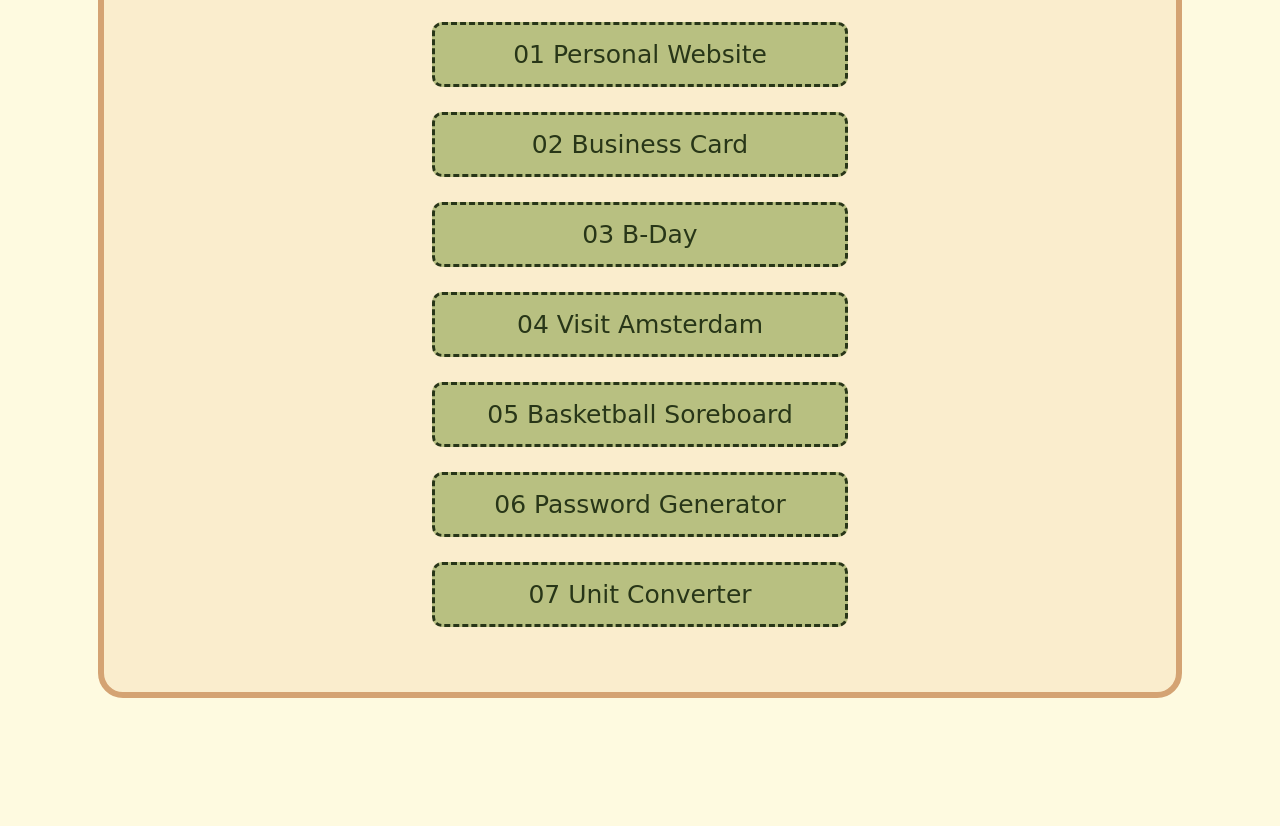
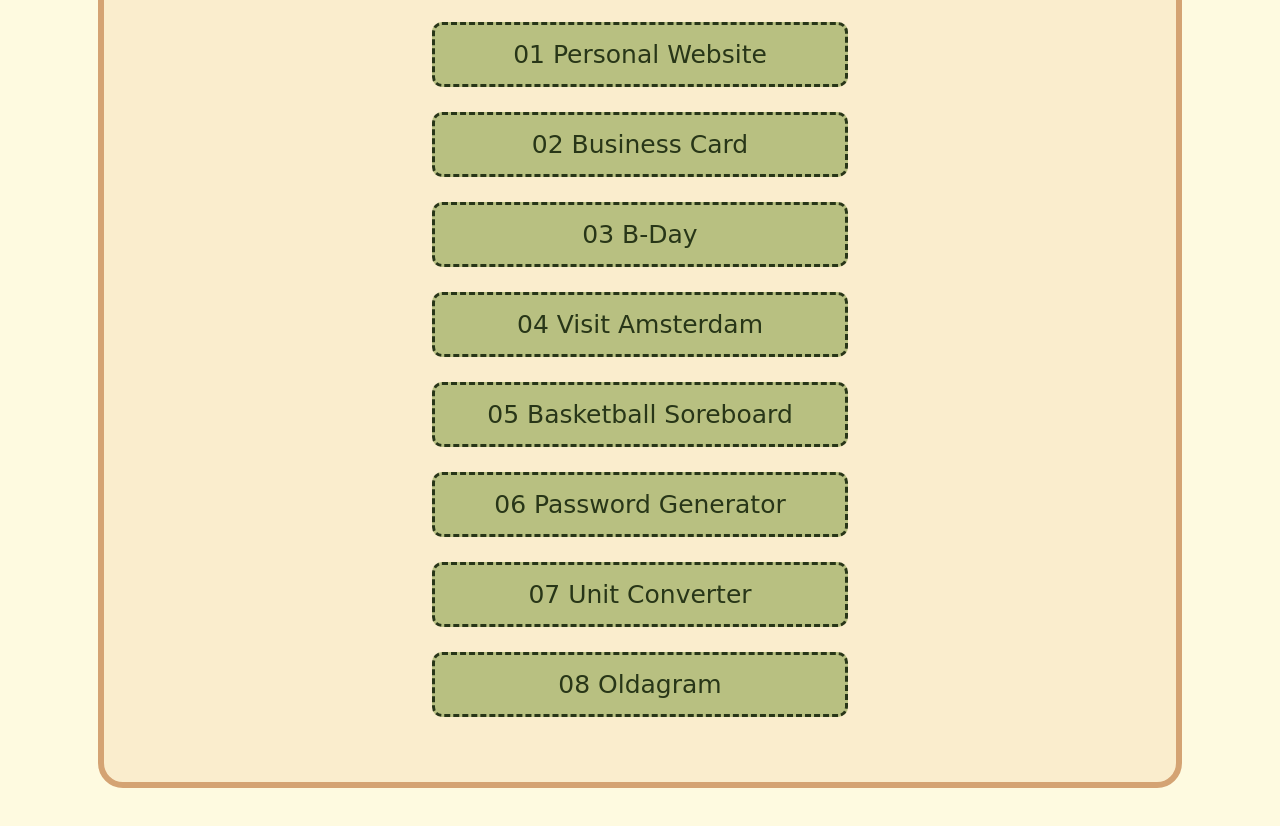
Before and after one commit to katayoon-rb/Fronend-Path-Scrimba, a plain HTML site: page index.html in a window 1280 px wide. Shown: the part 228-1054 px from the top of the page. Before the commit the page ends 1016 px from the top, so only its background shows below. Drawn offline with Linux system fonts and the light colour scheme; a web font is replaced by a local one.

Commit message:
Update index.html

```diff
--- a/index.html
+++ b/index.html
@@ -17,6 +17,7 @@
             <a href="05 Basketball Soreboard/scoreboard.html" target="_black">05 Basketball Soreboard</a>
             <a href="06 Password Generator/password-generator.html" target="_black">06 Password Generator</a>
             <a href="07 Unit Converter/unit-converter.html" target="_black">07 Unit Converter</a>
+            <a href="08 Oldagram/oldagram.html" target="_black">08 Oldagram</a>
         </div>
     </body>
 </html>
```
